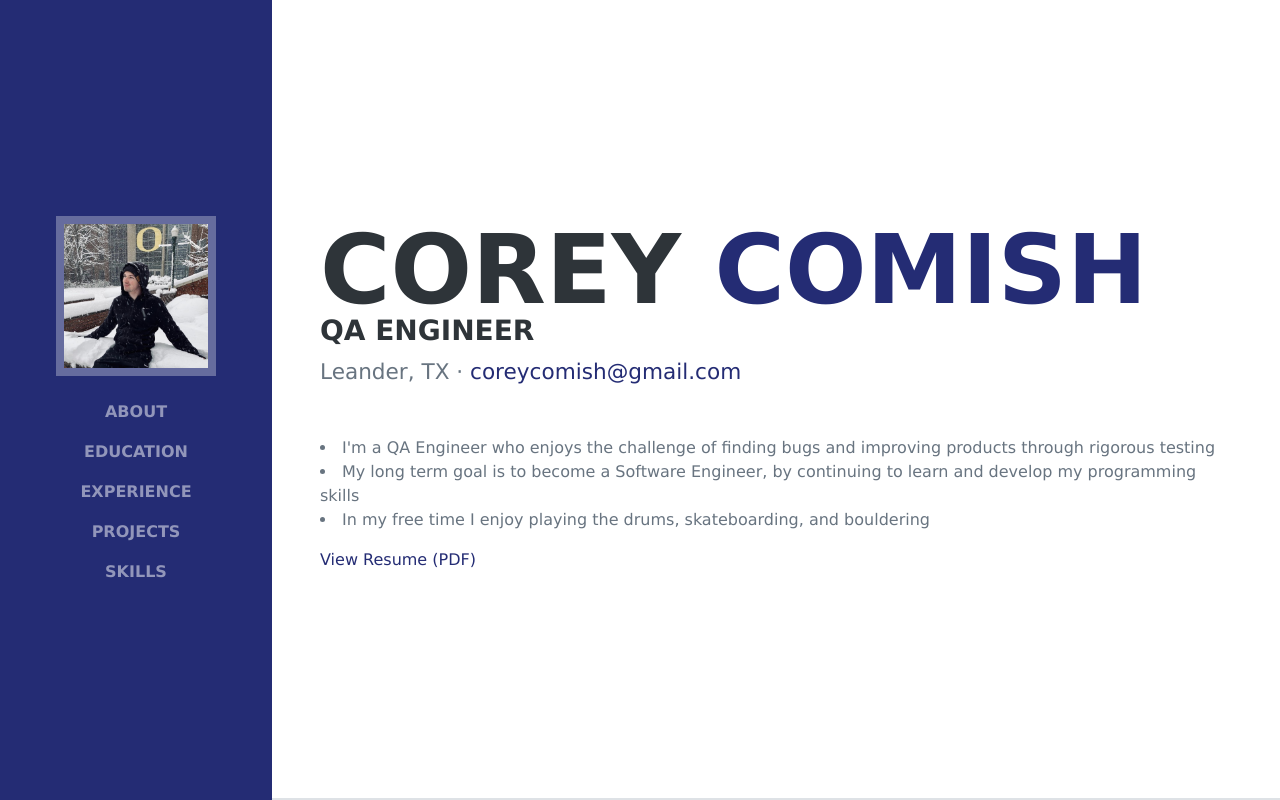
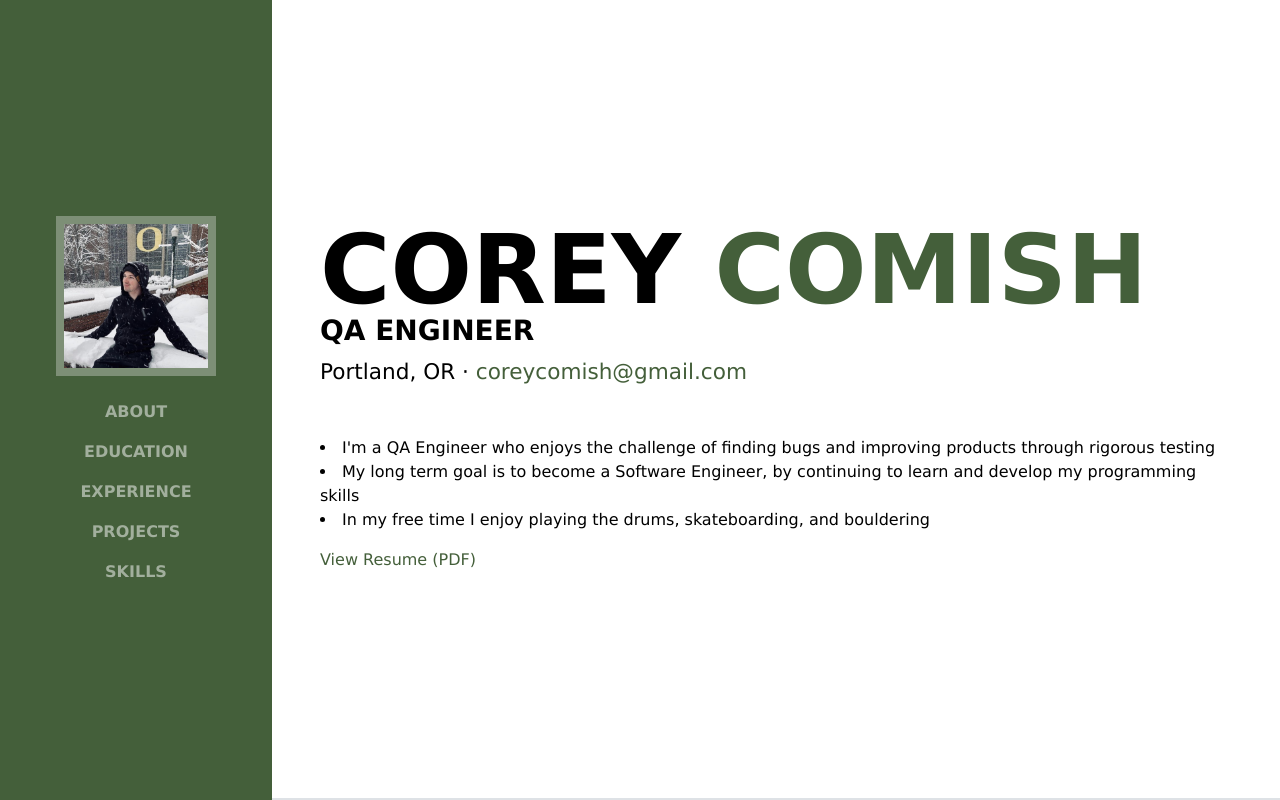
Before and after one commit to CoreyComish/coreycomish.github.io, a plain HTML site: page index.html in a window 1280 px wide. Shown: the top 800 px of the page. Drawn offline with nearby package versions, Linux system fonts and the light colour scheme.

Commit message:
Updates to styling

```diff
--- a/index.html
+++ b/index.html
@@ -61,7 +61,7 @@
         </h1>
         <h3>QA Engineer</h3>
         <div class="subheading mb-5">
-          Leander, TX ·
+          Portland, OR ·
           <a href="mailto:coreycomish@gmail.com">coreycomish@gmail.com</a>
         </div>
 
--- a/resume.css
+++ b/resume.css
@@ -1,7 +1,7 @@
 body {
     font-family: 'Verdana', serif;
     padding-top: 55px;
-    color: #687480;
+    color: #000000;
   }
 
   @media (min-width: 992px) {
@@ -15,7 +15,7 @@ body {
     font-family: 'Verdana', serif;
     font-weight: 700;
     text-transform: uppercase;
-    color: #2e3439;
+    color: #000000;
   }
 
   h1 {
@@ -113,17 +113,17 @@ body {
   }
 
   .bg-primary {
-    background-color: #242c74!important;
+    background-color: #445f3a !important;
   }
 
   .text-primary {
-    color: #242c74 !important;
+    color: #445f3a !important;
   }
 
   a {
-    color: #242c74;
+    color: #445f3a;
   }
 
   a:hover, a:focus, a:active {
-    color: #242c74;
+    color: #445f3a;
   }
```
